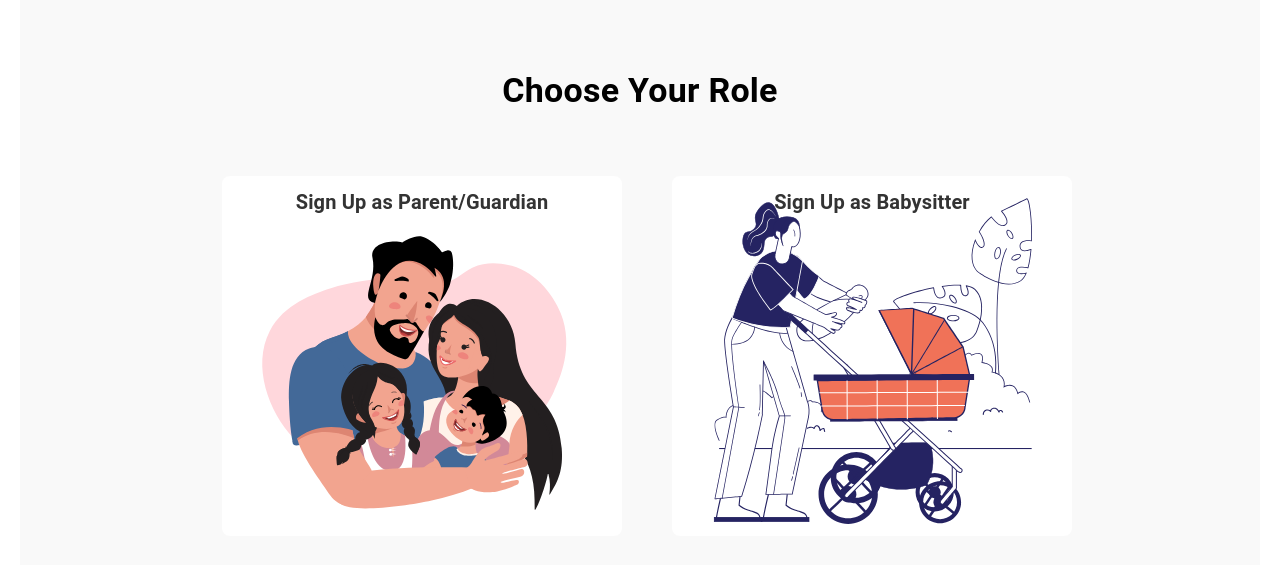
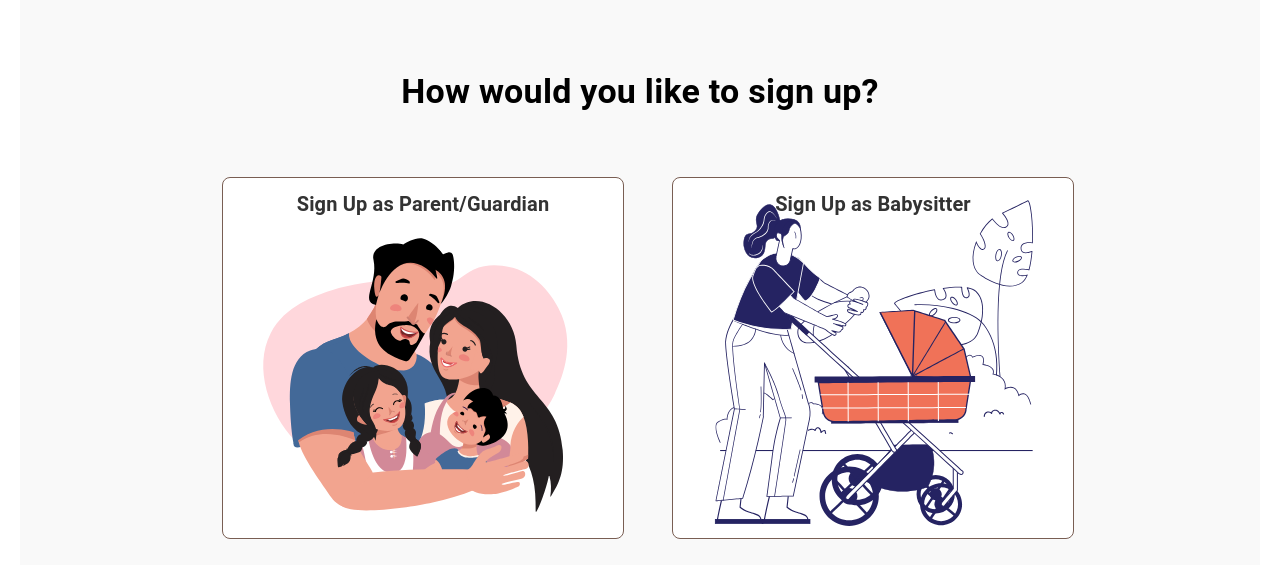
Before and after one commit to teodiamant/babysitters, a React (Create React App) app: page /signup-landing in a window 1280 px wide. Shown: the part 235-800 px from the top of the page. Built offline with nearby package versions, Linux system fonts and the light colour scheme; no server answers.

Commit message:
add shadow to between navbar and site's landing page

```diff
--- a/src/component/Footer/Footer.jsx
+++ b/src/component/Footer/Footer.jsx
@@ -12,6 +12,7 @@ const Footer = () => (
             display: 'flex',
             flexDirection: 'column',
             justifyContent: 'center',
+            boxShadow: '0px -4px 10px rgba(0, 0, 0, 0.5)',
         }}
     >
         <Grid container spacing={4} alignItems="center">
--- a/src/component/Login/Login.jsx
+++ b/src/component/Login/Login.jsx
@@ -88,7 +88,7 @@ export default function Login() {
                     {error && <Typography color="error">{error}</Typography>}
                     <Typography variant="body2" sx={{ mt: 2, textAlign: 'center' }}>
                         If you are not signed up, {' '}
-                        <Link component={RouterLink} to="/register" sx={{ fontWeight: 'bold' }}>
+                        <Link component={RouterLink} to="/signup-landing" sx={{ fontWeight: 'bold' }}>
                             Sign up
                         </Link>
                     </Typography>
--- a/src/component/NavBar/NavBar.jsx
+++ b/src/component/NavBar/NavBar.jsx
@@ -68,7 +68,7 @@ const NavBar = () => {
     const navLinks = ['Home', 'About', 'Services', 'Contact'];
 
     return (
-        <AppBar position="static" sx={{ bgcolor: '#d5caac' }}>
+        <AppBar position="static" sx={{ bgcolor: '#d5caac', }}>
             <Toolbar>
                 <IconButton
                     component={RouterLink}
--- a/src/component/SignUp/SignUpLandingPage.jsx
+++ b/src/component/SignUp/SignUpLandingPage.jsx
@@ -27,13 +27,15 @@ const SignUpLandingPage = () => {
                 backgroundColor: '#f9f9f9',
                 minHeight: '100vh',
                 display: 'flex',
+                //margin: -2.5,
+                paddingTop: '50px',
                 flexDirection: 'column',
                 alignItems: 'center',
                 justifyContent: 'center',
             }}
         >
             <Typography variant="h4" sx={{ mb: 4, fontWeight: 'bold' }}>
-                Choose Your Role
+                How would you like to sign up?
             </Typography>
             <Grid
                 container
@@ -55,6 +57,7 @@ const SignUpLandingPage = () => {
                                     maxWidth: 400,
                                     backgroundColor: '#fff',
                                     borderRadius: 2,
+                                    border: '1px solid #795e53',
                                     display: 'flex',
                                     alignItems: 'flex-start',
                                     justifyContent: 'center',
```
